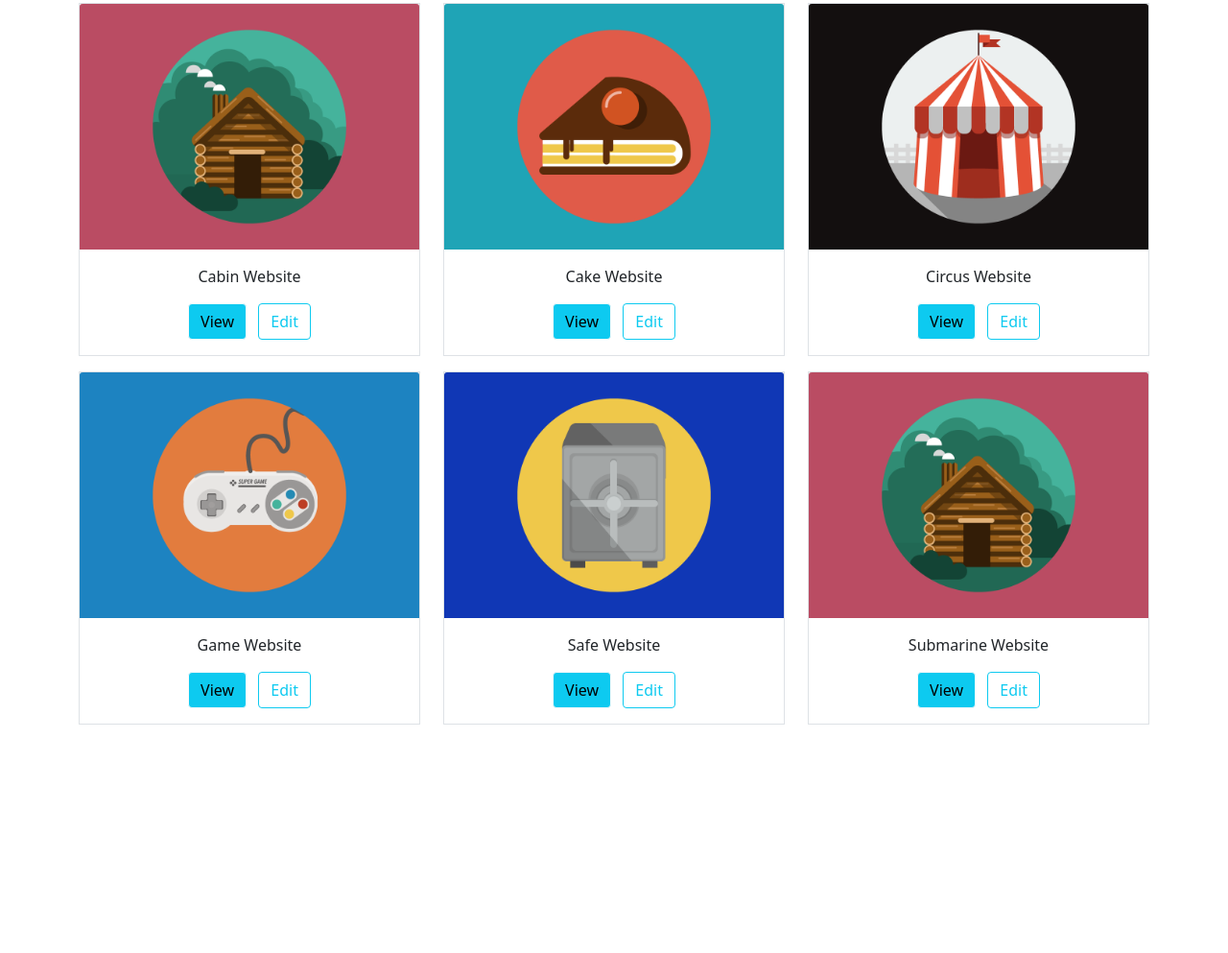
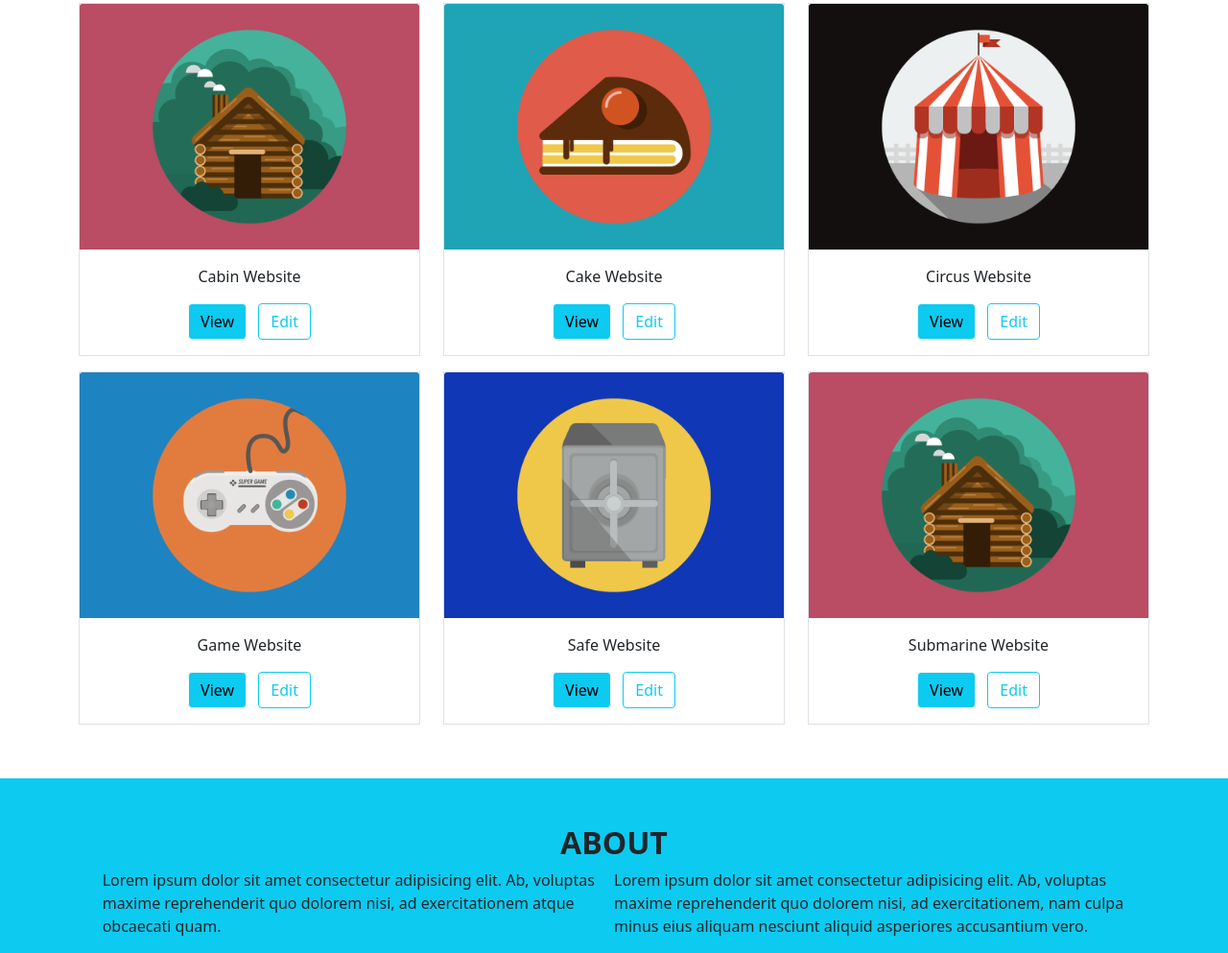
Before and after one commit to simmasa/html-css-bootstrap-freelancer, a plain HTML site: page index.html in a window 1280 px wide. Shown: the part 745-1738 px from the top of the page at 96% size. Before the commit the page ends 1508 px from the top, so only its background shows below. Drawn offline with nearby package versions, Linux system fonts and the light colour scheme.

Commit message:
About completo

```diff
--- a/index.html
+++ b/index.html
@@ -133,7 +133,20 @@
             </div>
 
         </section>
+          <!-- About -->
+          <section>
+            <div class="bg-info mt-5 pt-5">
+            <h2 class="text-center fw-bolder">ABOUT</h2>
+            <div class="d-flex col-10 mx-auto">
+                <p class="text-start col-6">Lorem ipsum dolor sit amet consectetur adipisicing elit. Ab, voluptas maxime reprehenderit quo dolorem nisi,
+                     ad exercitationem atque obcaecati quam.</p>
+                <p class="text-start col-6">Lorem ipsum dolor sit amet consectetur adipisicing elit. Ab, voluptas maxime reprehenderit quo dolorem nisi,
+                  ad exercitationem,
+                  nam culpa minus eius aliquam nesciunt aliquid asperiores accusantium vero.</p>
 
+            </div>
+          </div>
+        </section>
       </Main>
 
 
```
